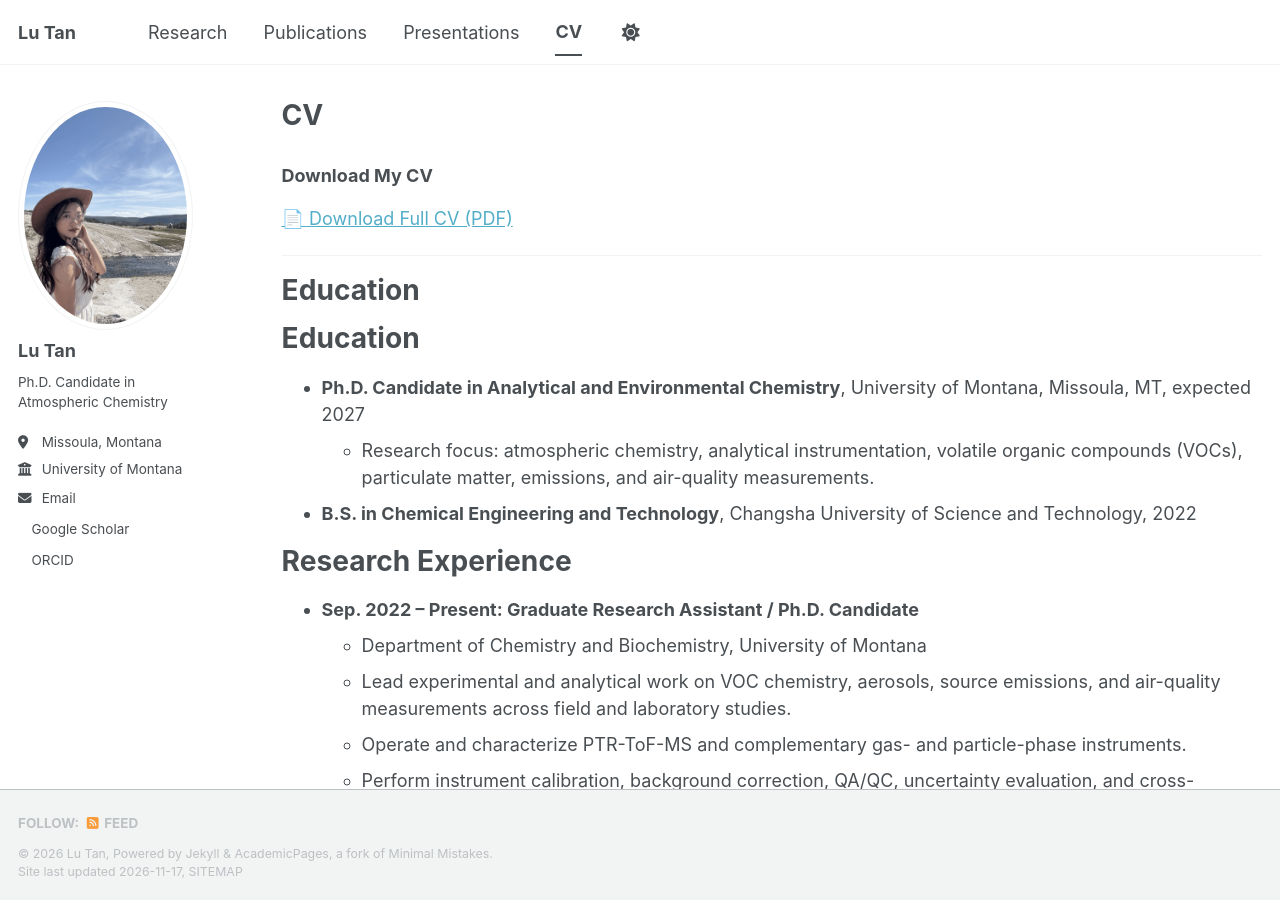
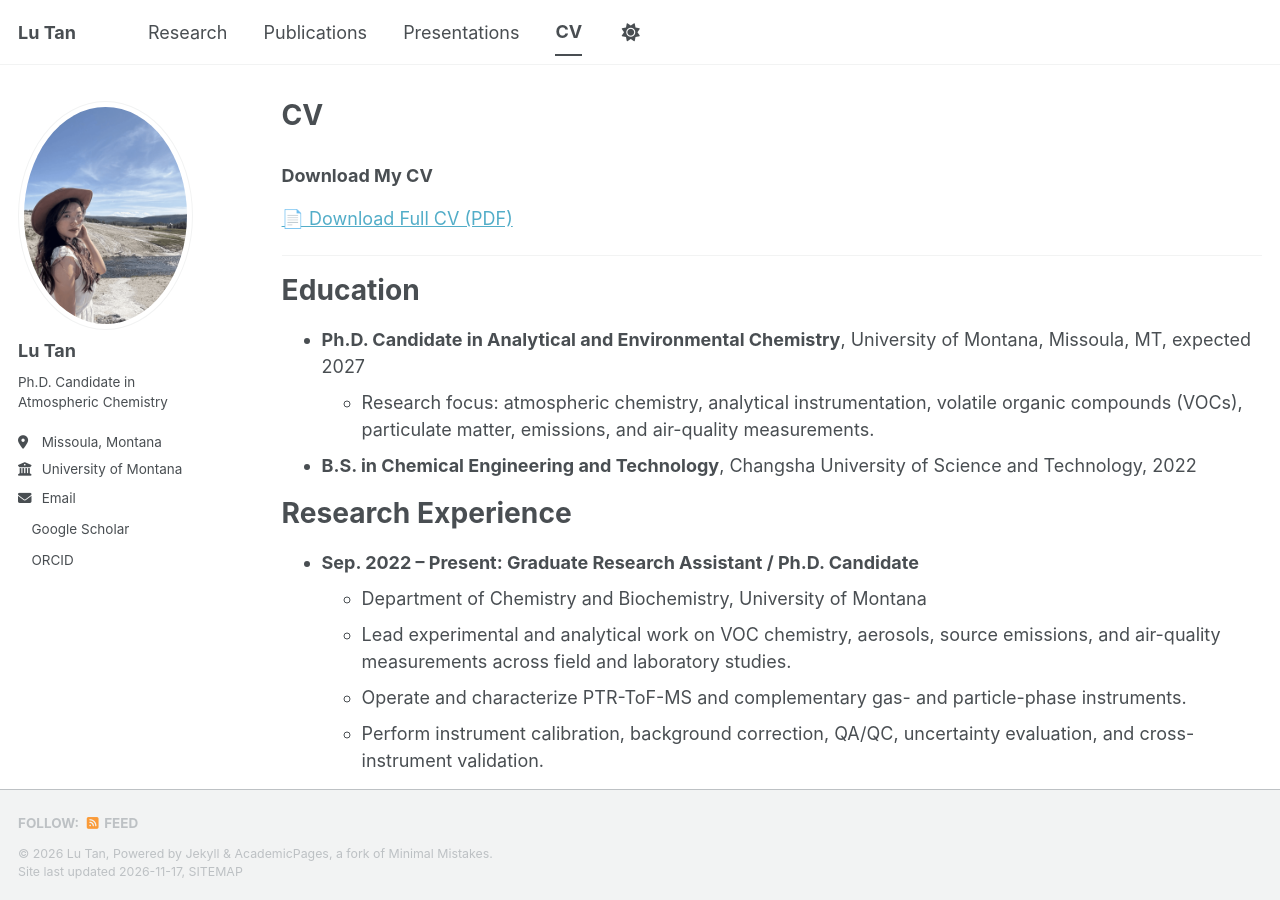
Before and after one commit to lulutan0122/lutan.github.io, a Jekyll site: the page built from _pages/cv.md, in a window 1280 px wide and 900 px high. Built offline with Jekyll 4.4.1, drawn with Linux system fonts in a browser that asks for light colours; a style sheet for code colours, icons or effects is not loaded.

Commit message:
Revise CV page layout and add download link
Updated CV page to include a download link and formatted education section.

```diff
--- a/_pages/cv.md
+++ b/_pages/cv.md
@@ -7,15 +7,13 @@ redirect_from:
   - /resume
 ---
 
+{% include base_path %}
+
 ### Download My CV
 
 [📄 Download Full CV (PDF)]({{ base_path }}/files/Lu_Tan_CV.pdf)
 
 ---
-{% include base_path %}
-
-Education
-======
 
 
 Education
```
